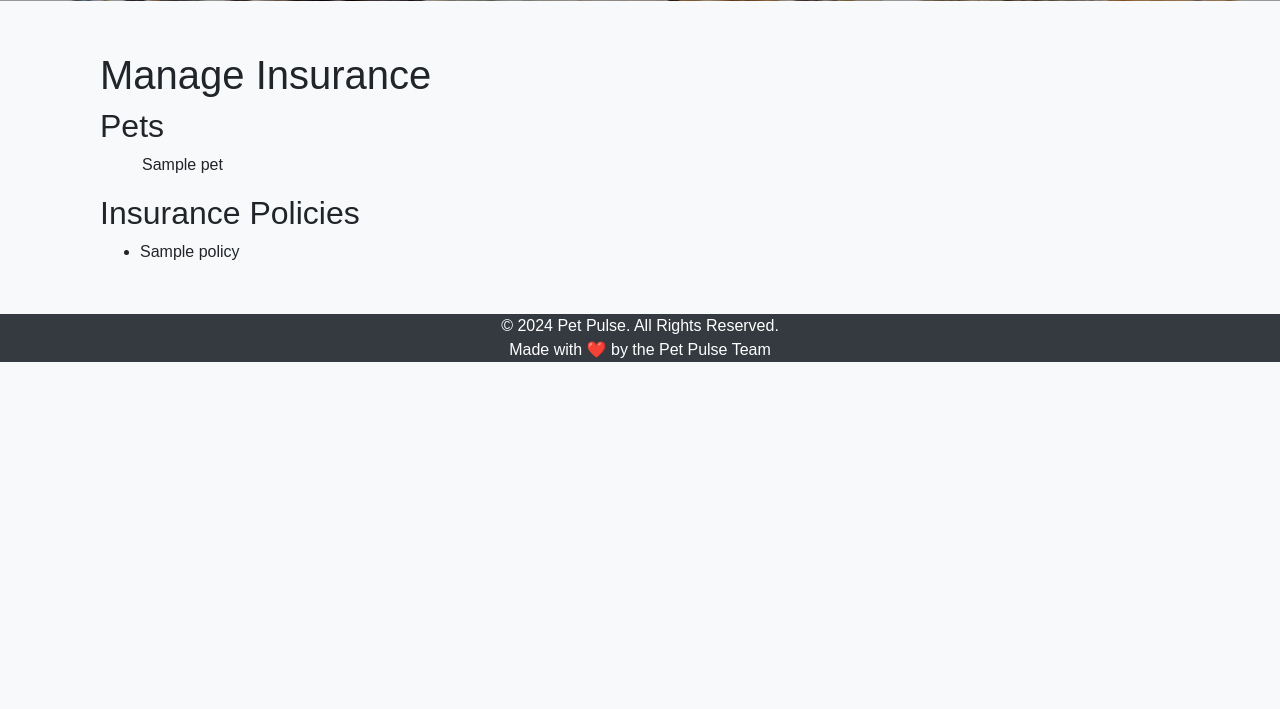
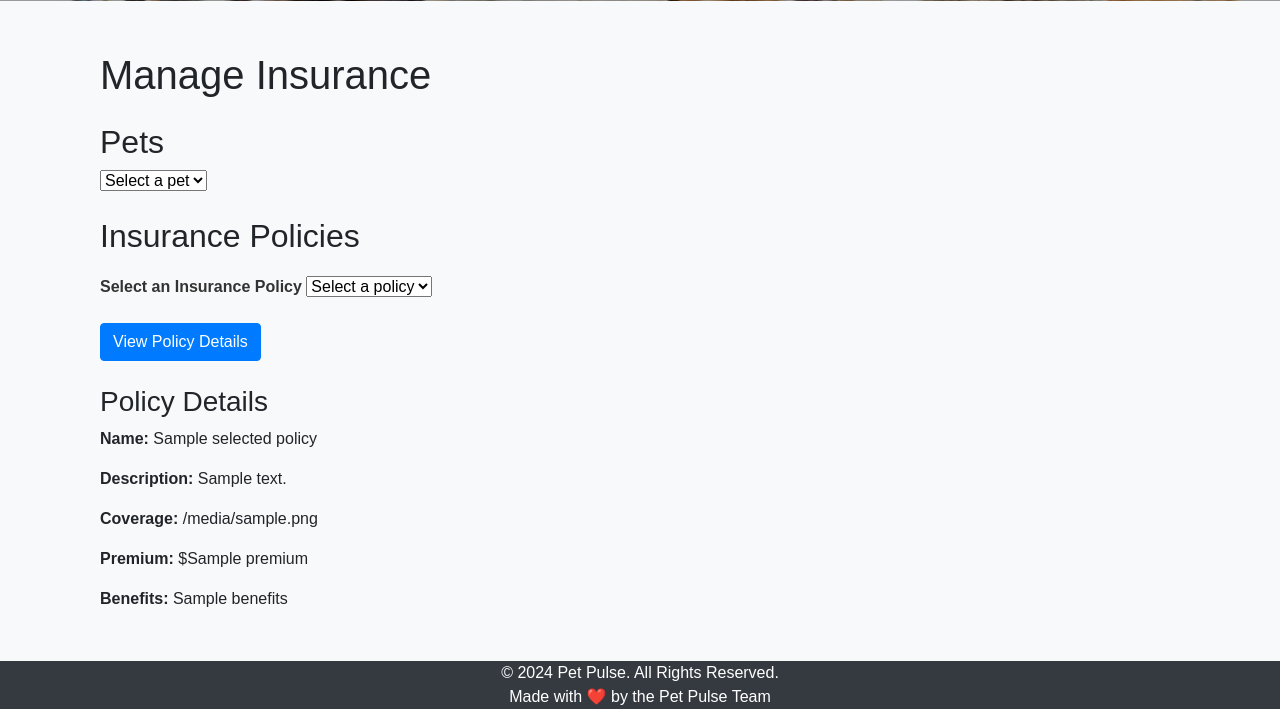
Before and after one commit to tanygit/Pet-Pulse, a Flask app: template templates/insurance.html in a window 1280 px wide. Shown: the part 479-1188 px from the top of the page. Before the commit the page ends 841 px from the top, so only its background shows below. Run offline with Flask 3, Linux system fonts and the light colour scheme; the template is opened without the code that fills it: most values are stand-ins (such as "Sample title", 1, 10 or a date in 2020); some libraries are stand-ins or nearby versions.

Commit message:
update1_insurance.html
Only the css has been changed a lil bit to remove the whole table and display whichever the user chooses...chk if it works that way in ur system as well

```diff
--- a/templates/insurance.html
+++ b/templates/insurance.html
@@ -1,27 +1,46 @@
 {% extends 'base.html' %}
 
-{% block title %}Insurance{% endblock %}
+{% block title %}Insurance Management{% endblock %}
 
 {% block content %}
 <div class="container mt-4">
     <h1>Manage Insurance</h1>
 
-    <div>
+    <div class="my-4">
         <h2>Pets</h2>
-        <ul>
+        <select class="form-select" aria-label="Select a pet">
+            <option selected>Select a pet</option>
             {% for pet in pets %}
             <option value="{{ pet.id }}">{{ pet.name }}</option>
             {% endfor %}
-        </ul>
+        </select>
     </div>
 
-    <div>
+    <div class="my-4">
         <h2>Insurance Policies</h2>
-        <ul>
-            {% for policy in policies %}
-                <li>{{ policy }}</li>
-            {% endfor %}
-        </ul>
+        <form method="POST">
+            <div class="mb-3">
+                <label for="policy_id" class="form-label">Select an Insurance Policy</label>
+                <select class="form-select" id="policy_id" name="policy_id">
+                    <option selected>Select a policy</option>
+                    {% for policy in policies %}
+                    <option value="{{ policy.id }}">{{ policy.name }}</option>
+                    {% endfor %}
+                </select>
+            </div>
+            <button type="submit" class="btn btn-primary">View Policy Details</button>
+        </form>
+
+        {% if selected_policy %}
+        <div class="mt-4">
+            <h3>Policy Details</h3>
+            <p><strong>Name:</strong> {{ selected_policy.name }}</p>
+            <p><strong>Description:</strong> {{ selected_policy.description }}</p>
+            <p><strong>Coverage:</strong> {{ selected_policy.coverage }}</p>
+            <p><strong>Premium:</strong> ${{ selected_policy.premium }}</p>
+            <p><strong>Benefits:</strong> {{ selected_policy.benefits }}</p>
+        </div>
+        {% endif %}
     </div>
 </div>
 {% endblock %}
```
